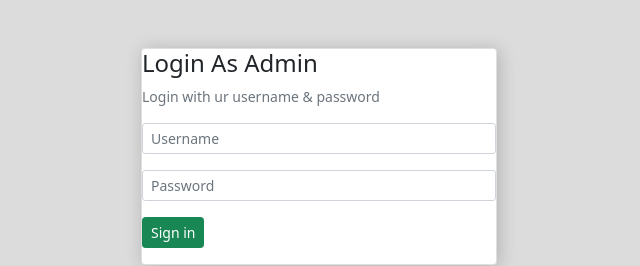
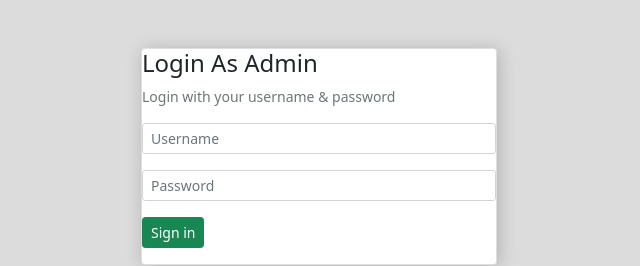
Before and after one commit to srinu-1/Employee-Management-App, a plain HTML site: page index.html in a window 1280 px wide. Shown: the top 266 px of the page, 321-961 px from the left. Drawn offline with nearby package versions, Linux system fonts and the light colour scheme.

Commit message:
Updated index.html

```diff
--- a/index.html
+++ b/index.html
@@ -20,7 +20,7 @@
                    <div class="cardbody">
                        <div class="card-title">
                            <h4>Login As Admin</h4>
-                           <p class="card-text small text-muted">Login with ur username &amp; password</p>
+                           <p class="card-text small text-muted">Login with your username &amp; password</p>
                            <form>
                                <div class="mb-3">
                                    <input type="text" class="form-control form-control-sm" placeholder="Username" required>
```
